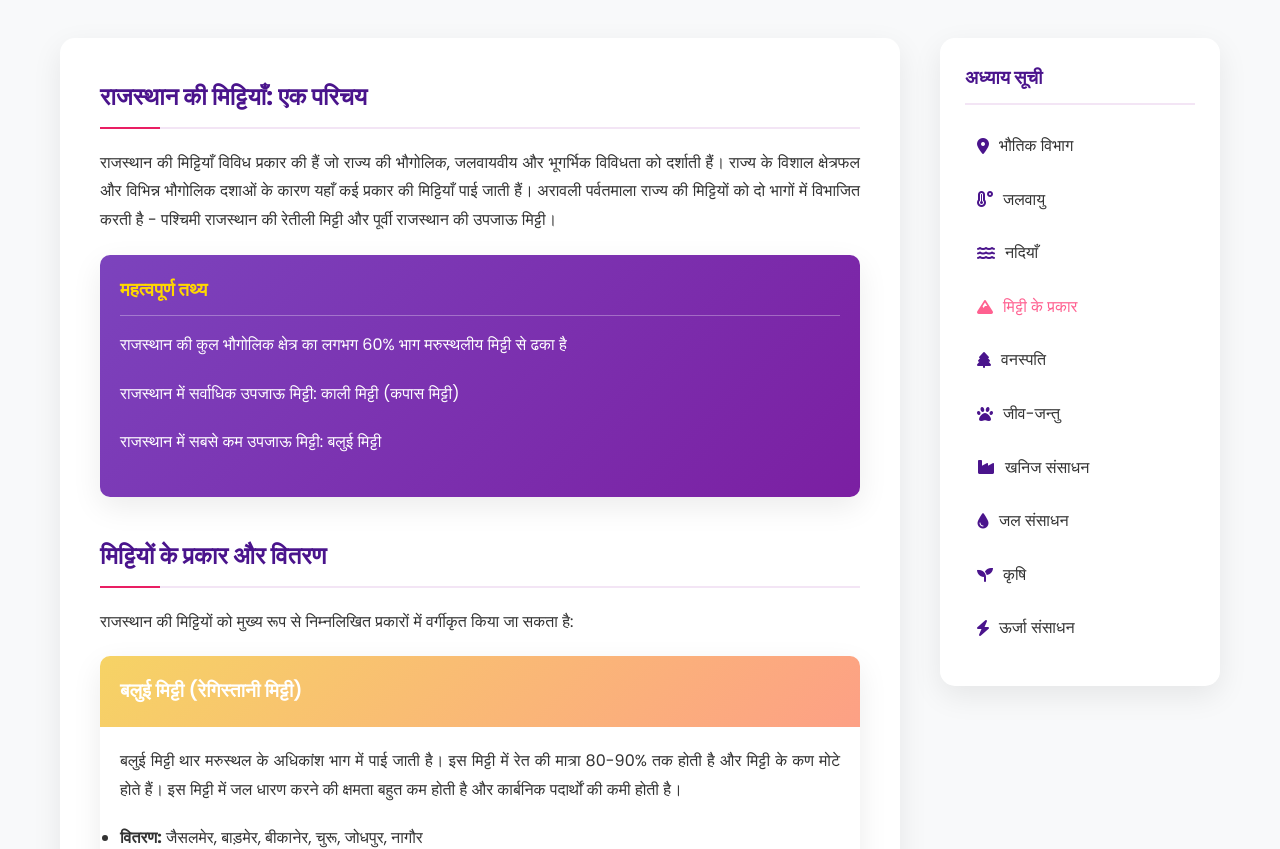
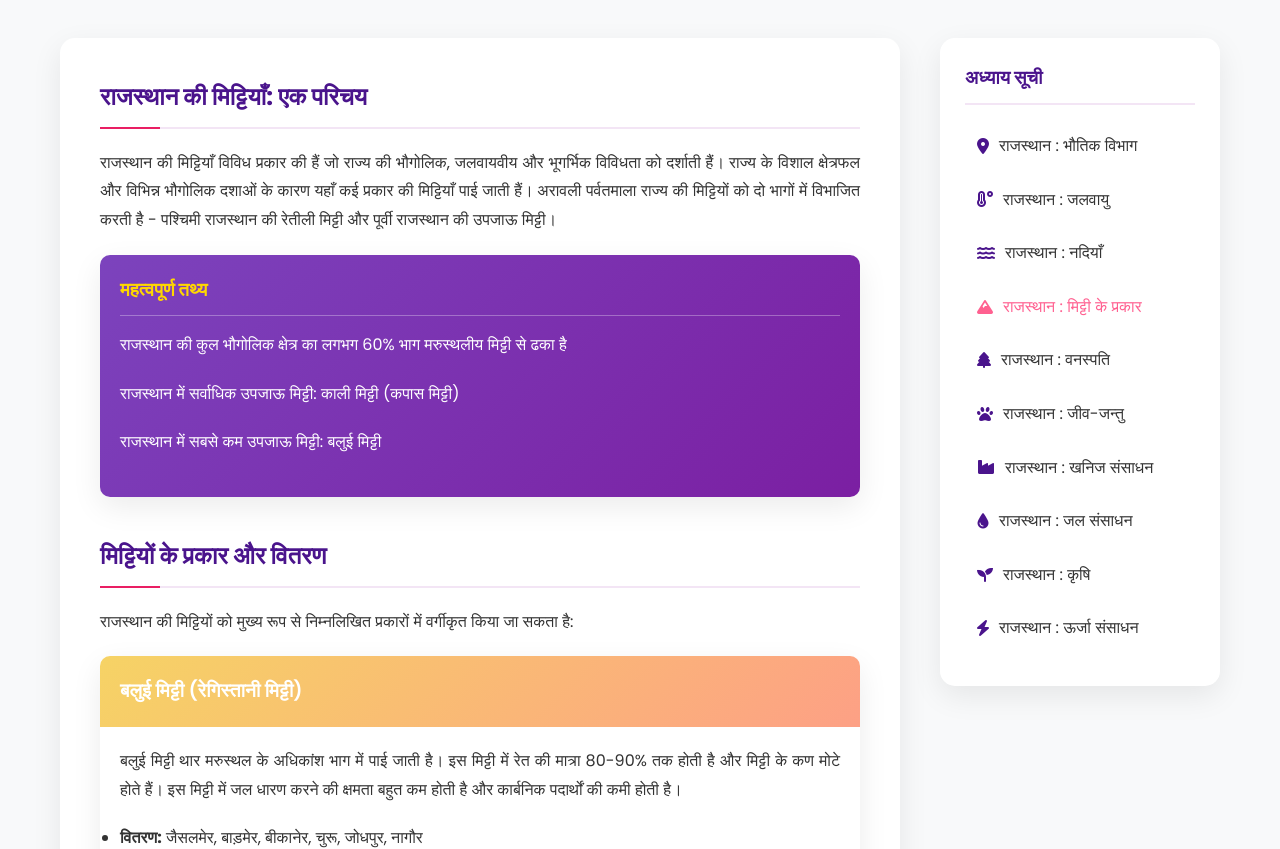
Before and after one commit to GyaanKendra/Exam-Premium-Test-Series, a plain HTML site: page rajasthan-geography/rajasthan-soil-types.html in a window 1280 px wide. Shown: the part 387-1236 px from the top of the page. Drawn offline with Linux system fonts and the light colour scheme.

Commit message:
Update rajasthan-soil-types.html

```diff
--- a/rajasthan-geography/rajasthan-soil-types.html
+++ b/rajasthan-geography/rajasthan-soil-types.html
@@ -1079,20 +1079,18 @@
         <div class="chapter-nav">
           <h3>अध्याय सूची</h3>
           <ul class="chapter-links">
-            <li><a href="/rajasthan-geography/rajasthan-geography-introduction.html"><i class="fas fa-map-marker-alt"></i> भौतिक विभाग</a></li>
-            <li><a href="/rajasthan-geography/rajasthan-climate.html"><i class="fas fa-temperature-high"></i> जलवायु</a></li>
-            <li><a href="rivers-of-rajasthan"><i class="fas fa-water"></i> नदियाँ</a></li>
-            <li><a href="/rajasthan-geography/rajasthan-soil-types.html" style="color: var(--accent-light);"><i class="fas fa-mountain" style="color: var(--accent-light);"></i> मिट्टी के प्रकार</a></li>
-            <li><a href="rajasthan-natural-vegetation"><i class="fas fa-tree"></i> वनस्पति</a></li>
-            <li><a href="#"><i class="fas fa-paw"></i> जीव-जन्तु</a></li>
-            <li><a href="rajasthan-mineral-resources"><i class="fas fa-industry"></i> खनिज संसाधन</a></li>
-            <li><a href="#"><i class="fas fa-tint"></i> जल संसाधन</a></li>
-            <li><a href="#"><i class="fas fa-seedling"></i> कृषि</a></li>
-            <li><a href="#"><i class="fas fa-bolt"></i> ऊर्जा संसाधन</a></li>
+            <li><a href="/rajasthan-geography/rajasthan-geography-introduction.html"><i class="fas fa-map-marker-alt"></i> राजस्‍थान : भौतिक विभाग</a></li>
+                <li><a href="/rajasthan-geography/rajasthan-climate.html"><i class="fas fa-temperature-high"></i> राजस्‍थान : जलवायु</a></li>
+            <li><a href="/rajasthan-geography/rivers-of-rajasthan"><i class="fas fa-water"></i> राजस्‍थान : नदियाँ</a></li>
+              <li><a href="/rajasthan-geography/rajasthan-soil-types.html" style="color: var(--accent-light);"><i class="fas fa-mountain" style="color: var(--accent-light);"></i> राजस्‍थान : मिट्टी के प्रकार </a></li>
+            <li><a href="/rajasthan-geography/rajasthan-natural-vegetation"><i class="fas fa-tree"></i> राजस्‍थान : वनस्पति</a></li>
+            <li><a href="#"><i class="fas fa-paw"></i> राजस्‍थान : जीव-जन्तु</a></li>
+            <li><a href="rajasthan-mineral-resources"><i class="fas fa-industry"></i> राजस्‍थान : खनिज संसाधन</a></li>
+            <li><a href="#"><i class="fas fa-tint"></i> राजस्‍थान : जल संसाधन</a></li>
+            <li><a href="#"><i class="fas fa-seedling"></i> राजस्‍थान : कृषि</a></li>
+            <li><a href="#"><i class="fas fa-bolt"></i> राजस्‍थान : ऊर्जा संसाधन</a></li>
           </ul>
         </div>
-
-
             </div>
         </div>
  <div class="tag-cloud">
@@ -1225,4 +1223,5 @@
         });
     </script>
 </body>
+
 </html>
```
